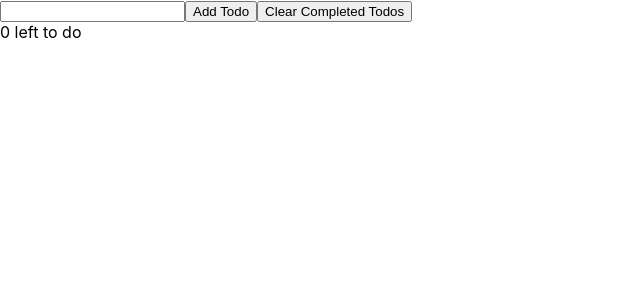
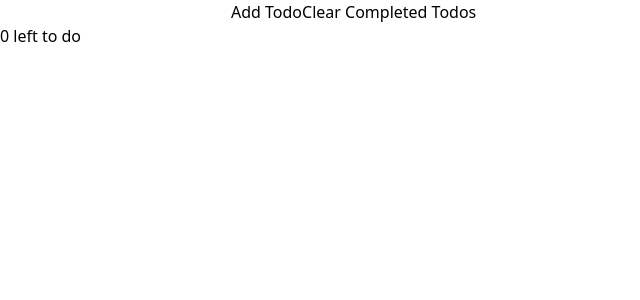
Before and after one commit to RubenDelb/verou-3-react-intro-RubenDelb, a React (Create React App) app: page / in a window 1280 px wide. Shown: the top 300 px of the page, without its empty margins (0-640 px from the left). Built offline with nearby package versions, Linux system fonts and the light colour scheme.

Commit message:
Create tailwindconfig + add stylesheet

```diff
--- /dev/null
+++ b/postcss.config.js
@@ -0,0 +1,6 @@
+module.exports = {
+  plugins: {
+    tailwindcss: {},
+    autoprefixer: {},
+  },
+}
--- a/src/index.css
+++ b/src/index.css
@@ -1,13 +1,3 @@
-body {
-  margin: 0;
-  font-family: -apple-system, BlinkMacSystemFont, 'Segoe UI', 'Roboto', 'Oxygen',
-    'Ubuntu', 'Cantarell', 'Fira Sans', 'Droid Sans', 'Helvetica Neue',
-    sans-serif;
-  -webkit-font-smoothing: antialiased;
-  -moz-osx-font-smoothing: grayscale;
-}
-
-code {
-  font-family: source-code-pro, Menlo, Monaco, Consolas, 'Courier New',
-    monospace;
-}
+@tailwind base;
+@tailwind components;
+@tailwind utilities;
--- /dev/null
+++ b/tailwind.config.js
@@ -0,0 +1,9 @@
+module.exports = {
+  content: [
+    "./src/**/*.{js,jsx,ts,tsx}",
+  ],
+  theme: {
+    extend: {},
+  },
+  plugins: [],
+}
```
Also changed, not shown: 1 other file (tests, documents, lock files or other folders).
